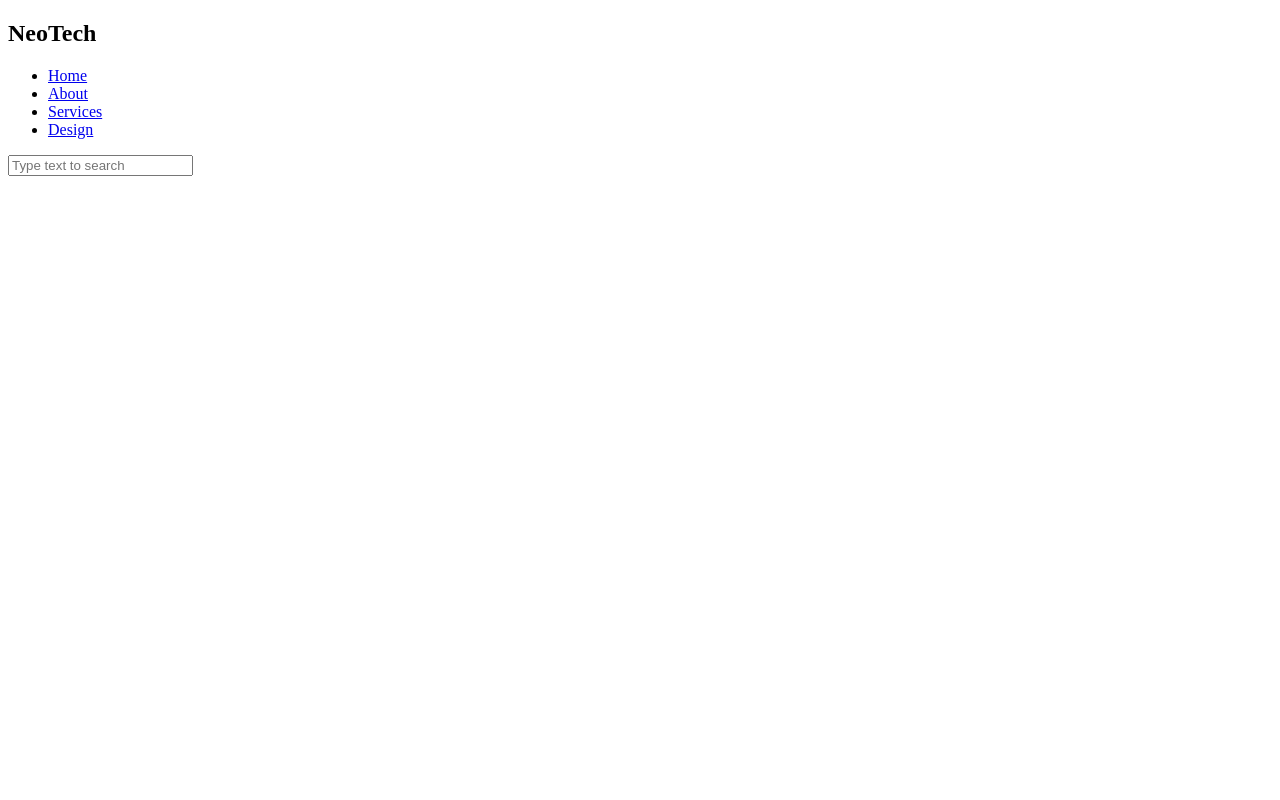
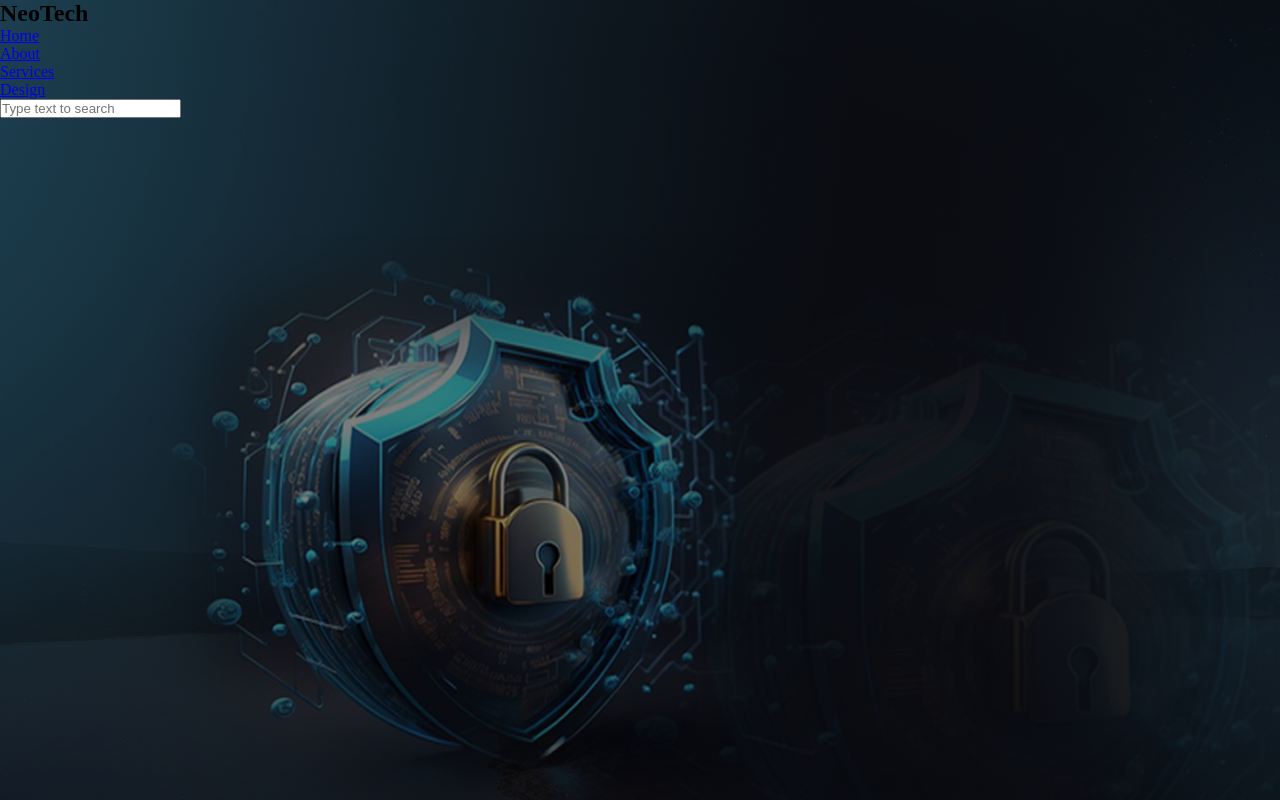
Before and after one commit to castrookoi/HomepageDesign, a plain HTML site: page cloneindex.html in a window 1280 px wide. Drawn offline with Linux system fonts and the light colour scheme.

Commit message:
added new Images i thing i found a new Purpose

```diff
--- a/cloneindex.html
+++ b/cloneindex.html
@@ -4,6 +4,7 @@
     <meta charset="UTF-8" />
     <meta name="viewport" content="width=device-width, initial-scale=1.0" />
     <title>Document</title>
+    <link rel="stylesheet" href="clonestyle.css">
   </head>
   <body>
     <div class="main">
--- a/clonestyle.css
+++ b/clonestyle.css
@@ -1,4 +1,26 @@
-*{
-    margin: 0;
-    padding: 0;
+* {
+  margin: 0;
+  padding: 0;
 }
+
+.main{
+  width: 100%;
+  height: 100vh;
+  background-size: cover;
+  background: linear-gradient(rgba(0,0,0,0.5) 50%,
+  rgba(0,0,0,0.5)50%),
+  url;
+}
+
+.main {
+  width: 100%;
+  height: 100vh;
+  background-size: coover;
+  background: linear-gradient(
+      to top,
+      rgba(0, 0, 0, 0.5) 50%,
+      rgba(0, 0, 0, 0.5) 50%
+    ),
+    url(clonemainImage1.jpg);
+  background-position: center;
+}
```
Also changed, not shown: clonemainImage.jpg (added), clonemainImage1.jpg (added), images/LaptopDark.jpg (added), images/OfficeSetup.jpeg (added), images/a6d5588847edf4cfa5f14d5c394a0c86.jpg (added), 4 other files.
